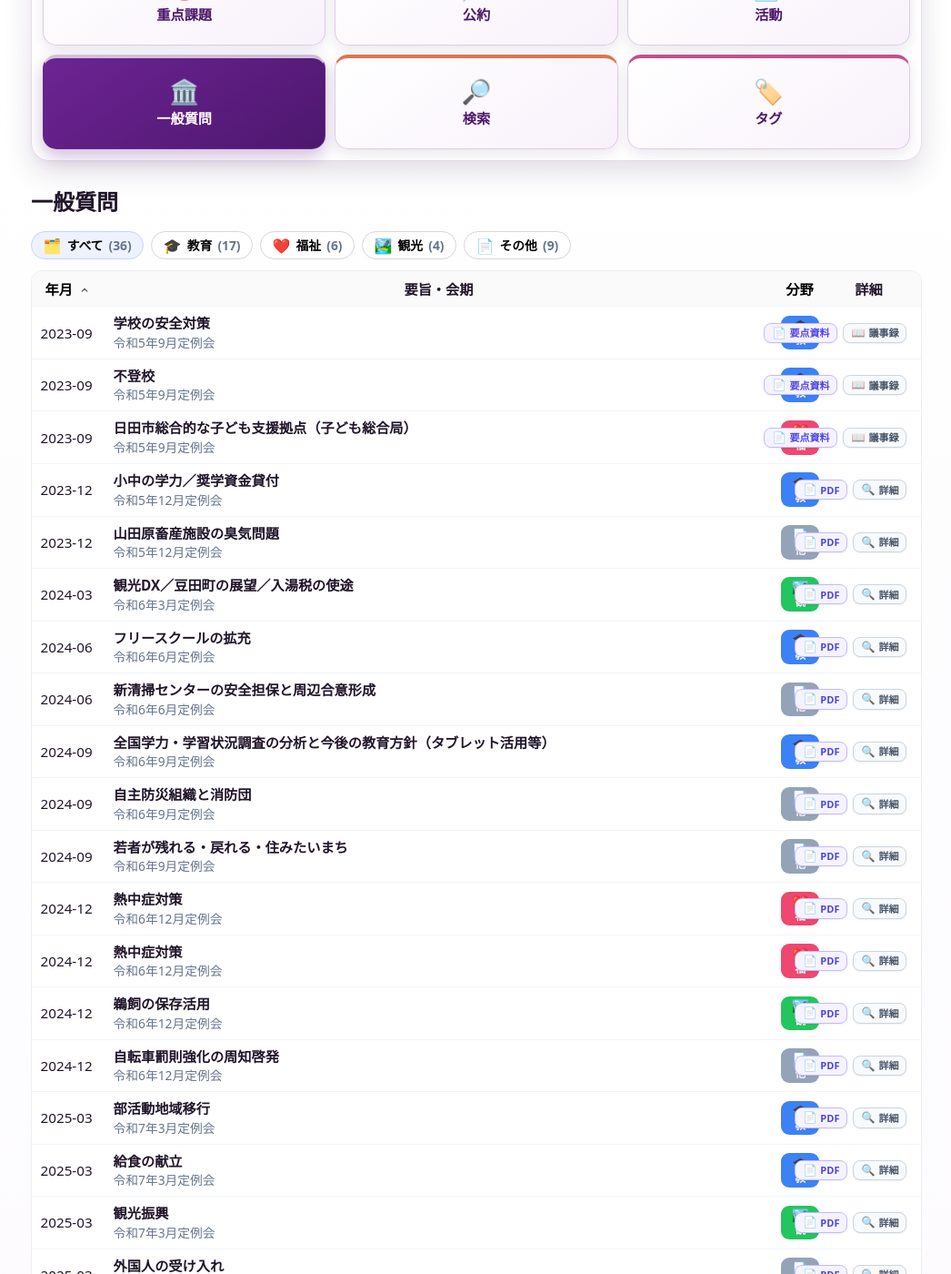
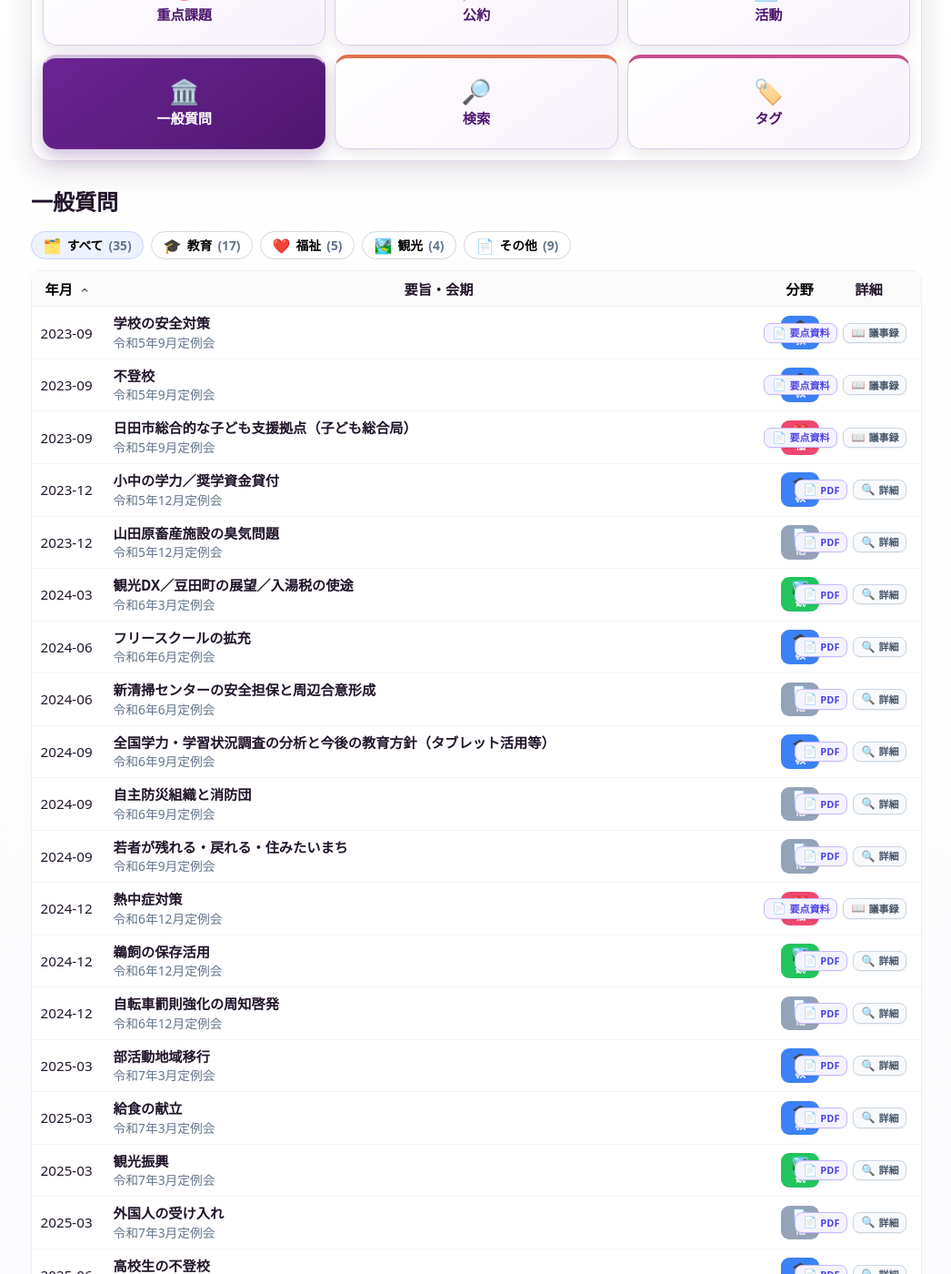
Before and after one commit to sakioryousuke-eng/activity-site, a Jekyll site: the page built from pages/matrix.html, in a window 1280 px wide and 1400 px high, scrolled down 343 px. Shown: the whole window at 91% size, without its empty margins (116-1162 px from the left). Built offline with Jekyll 4.4.1, drawn with Linux system fonts in a browser that asks for light colours.

Commit message:
熱中症対策の要点資料と議事録を追加

```diff
--- a/_data/matrix.yml
+++ b/_data/matrix.yml
@@ -199,6 +199,7 @@ rows:
       session: "令和6年12月定例会"
       text: "熱中症対策"
       pdf: "/assets/pdf/hukusi-202412.pdf"
+      minutes_pdf: "/assets/pdf/hukusi-202412-minutes.pdf"
     related:
       - name: "梶原信幸"
         party: "市民クラブ"
@@ -224,19 +225,6 @@ rows:
       text: "地域医療"
       pdf: "/assets/pdf/medical-202512.pdf"
     related: []
-
-  - category: "福祉"
-    sakio:
-      month: "2024-12"
-      session: "令和6年12月定例会"
-      text: "熱中症対策"
-      pdf: "/assets/pdf/hukusi-202412.pdf"
-    related:
-      - name: "梶原信幸"
-        party: "市民クラブ"
-        month: "2024-06"
-        topic: "暑さ対策（高齢者エアコン補助等）"
-
 
   - category: "福祉"
     sakio:
```
Also changed, not shown: 2 other files.
